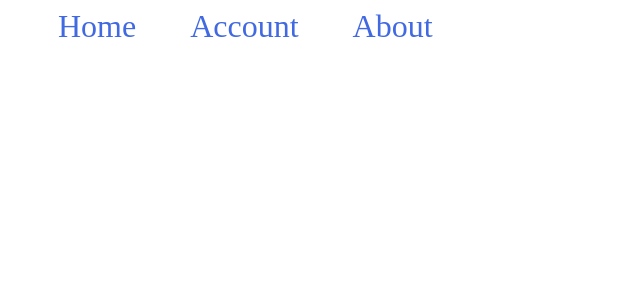
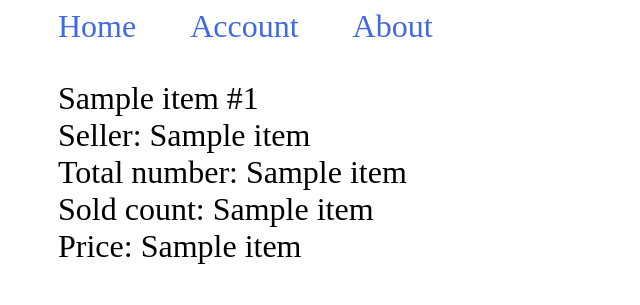
Before and after one commit to 1lyasm/hobby_store, a Flask app: template templates/home.html in a window 1280 px wide. Shown: the top 305 px of the page, without its empty margins (0-640 px from the left). Run offline with Flask 3, Linux system fonts and the light colour scheme; the template is opened without the code that fills it: most values are stand-ins (such as "Sample title", 1, 10 or a date in 2020); some libraries are stand-ins or nearby versions.

Commit message:
add list of items to home page

```diff
--- a/app.py
+++ b/app.py
@@ -19,11 +19,22 @@ def connect():
 def index():
     return redirect("/login")
 
+def fetch_items():
+    conn = connect()
+    cursor = conn.cursor()
+    cursor.execute("select items.id, items.name, users.name, n_total, n_sold,"
+                   "price from items, users where items.seller = users.id")
+    items = cursor.fetchall()
+    cursor.close()
+    conn.close()
+    return items
+
 @app.route("/home")
 def home():
     if logged_in is False:
         return redirect("/login")
-    return render_template("home.html")
+    items = fetch_items()
+    return render_template("home.html", items=items)
 
 @app.route("/about")
 def about():
--- a/templates/home.html
+++ b/templates/home.html
@@ -4,5 +4,64 @@
 
 {% block content %}
 
+<style>
+    .grid-container {
+        margin-top: 25px;
+        margin-left: 40px;
+        display: grid;
+        grid-template-columns: repeat(2, 1fr);
+        padding: 10px;
+    }
+
+    .grid-item {
+        background-color: rgba(255, 255, 255, 0.8);
+        padding-bottom: 30px;
+        font-size: xx-large;
+        text-align: left;
+        border-style: hidden;
+    }
+</style>
+
+
+<div class="grid-container">
+
+    {% for item in items %}
+
+    <div class="grid-item">
+        <div>
+            {{item[1]}} #{{item[0]}}
+        </div>
+
+        <div>
+            Seller: {{item[2]}}
+        </div>
+
+        <div>
+            Total number: {{ item[3] }}
+        </div>
+
+        <div>
+            Sold count: {{item[4]}}
+        </div>
+
+        <div>
+            Price: {{item[5]}}
+        </div>
+    </div>
+
+    {% endfor %}
+</div>
+<!-- <div class="grid-container">
+    <div class="grid-item">1</div>
+    <div class="grid-item">2</div>
+    <div class="grid-item">3</div>
+    <div class="grid-item">4</div>
+    <div class="grid-item">5</div>
+    <div class="grid-item">6</div>
+    <div class="grid-item">7</div>
+    <div class="grid-item">8</div>
+    <div class="grid-item">9</div>
+</div> -->
+
 
 {% endblock %}
```
Also changed, not shown: schema.sql (+27 -1 lines).
